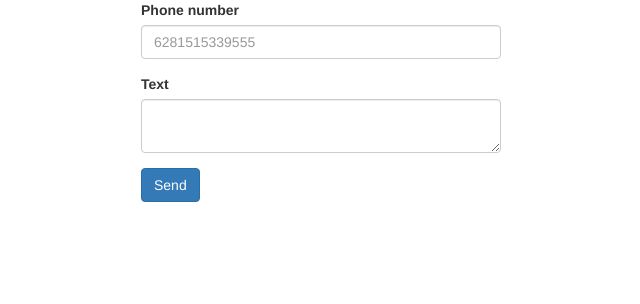
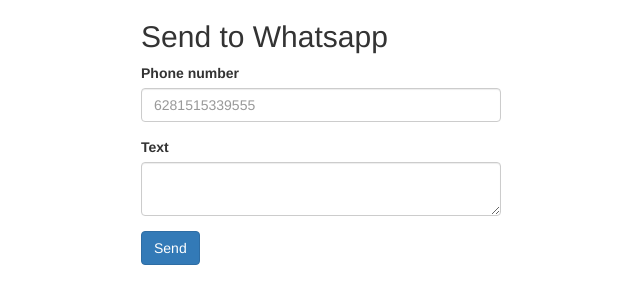
Before and after one commit to achmadfatoni/send-to-whatsapp, a plain HTML site: page index.html in a window 1280 px wide. Shown: the whole page, without its empty margins (319-959 px from the left). Drawn offline with nearby package versions, Linux system fonts and the light colour scheme; some packages are replaced by stand-ins of ours; a script that the page names is missing.

Commit message:
add title

```diff
--- a/index.html
+++ b/index.html
@@ -11,6 +11,7 @@
     <div class="container">
         <div class="row">
             <div class="col-xs-12 col-md-4 col-md-offset-4">
+                <h2>Send to Whatsapp</h2>
                 <form>
                     <div class="form-group">
                         <label for="phone">Phone number</label>
```
